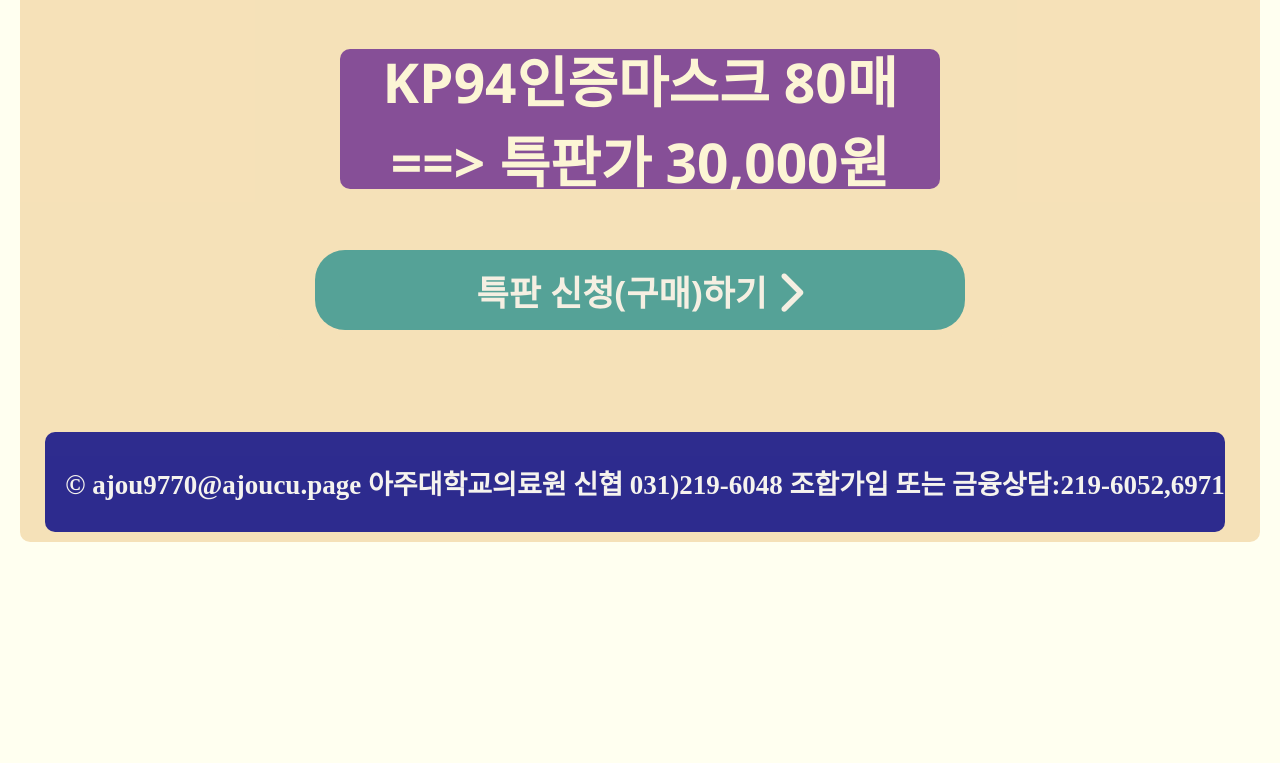
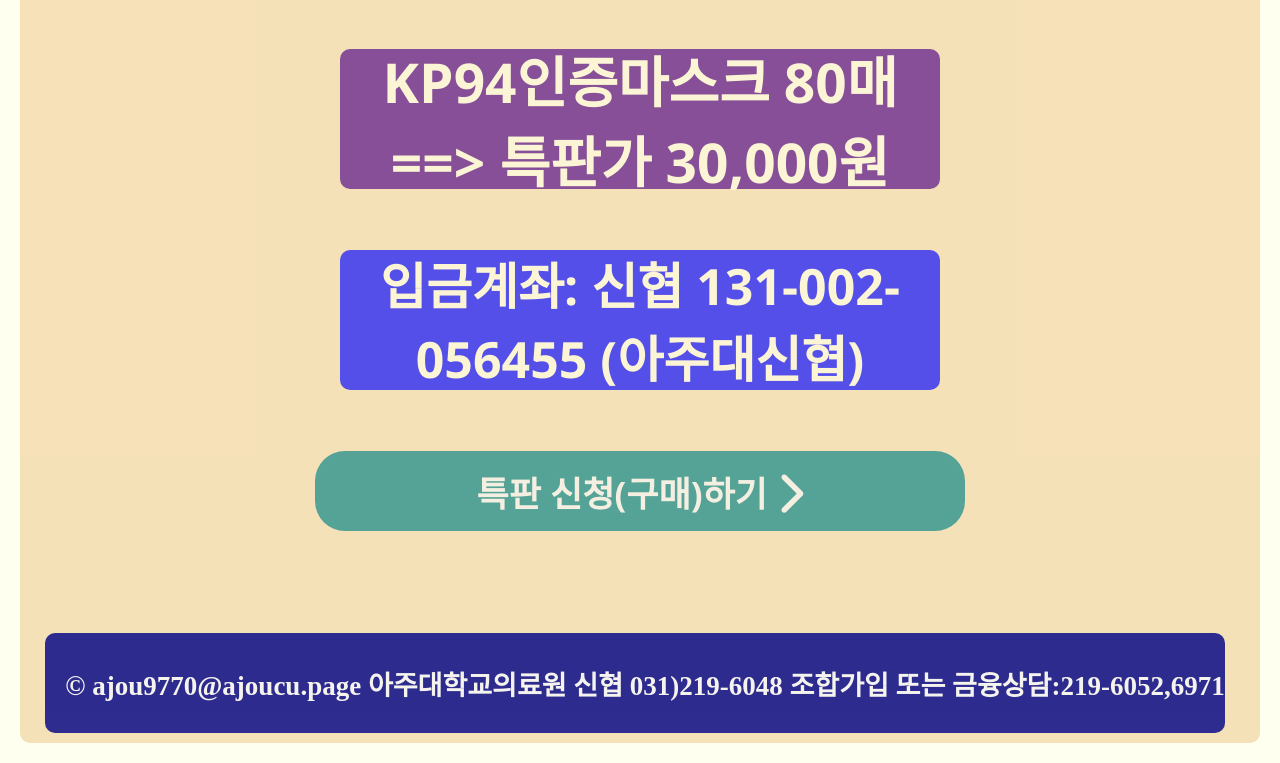
Before and after one commit to ajou9770/meet, a plain HTML site: page sale.html in a window 1280 px wide. Shown: the part 3101-3864 px from the top of the page. Before the commit the page ends 3663 px from the top, so only its background shows below. Drawn offline with Linux system fonts and the light colour scheme.

Commit message:
index update

```diff
--- a/sale.html
+++ b/sale.html
@@ -16,6 +16,7 @@
     <div class="price"> 소비자가 45,000원 ===>  특판가 30,000원 </div><br/>
     <div class="title"><img src="img/mask.JPG"></div><br/>
     <div class="price"> KP94인증마스크 80매  ==>  특판가 30,000원 </div><br/>
+    <div class="acount"> 입금계좌: 신협 131-002-056455  (아주대신협) </div><br/>
     <div class="buy">
     <a href="https://docs.google.com/forms/d/e/1FAIpQLSdGvwVEE3Uca5Hir2kXWWf2opCcxsxlLiG-cDNOOr3uY7VPZg/viewform?usp=sf_link"> 특판 신청(구매)하기 <i class="fas fa-chevron-right fa-lg"></i></a>
     </div>
--- a/styles.css
+++ b/styles.css
@@ -85,6 +85,18 @@ div {
     color:lightyellow;
     margin-bottom: 10px;
 }
+.acount {
+    background-color:blue;
+    border-radius: 10px;
+    opacity: 0.8;
+    height: 140px;
+    width: 600px;
+    font-size:50px;
+    font-family: 'Segoe UI', Tahoma, Geneva, Verdana, sans-serif;
+    font-weight: 700;
+    color:lightyellow;
+    margin-bottom: 10px;
+}
 a {
     text-decoration-color: none;
     color:whitesmoke;
```
